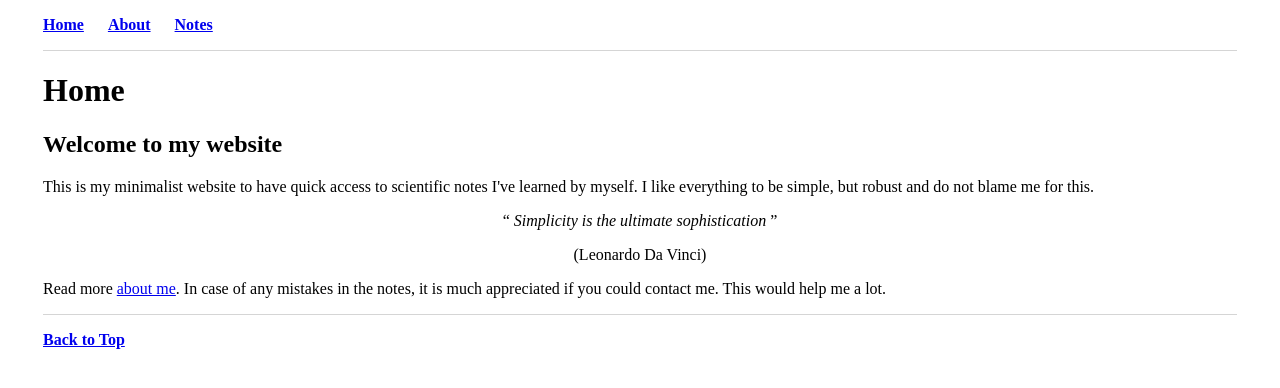
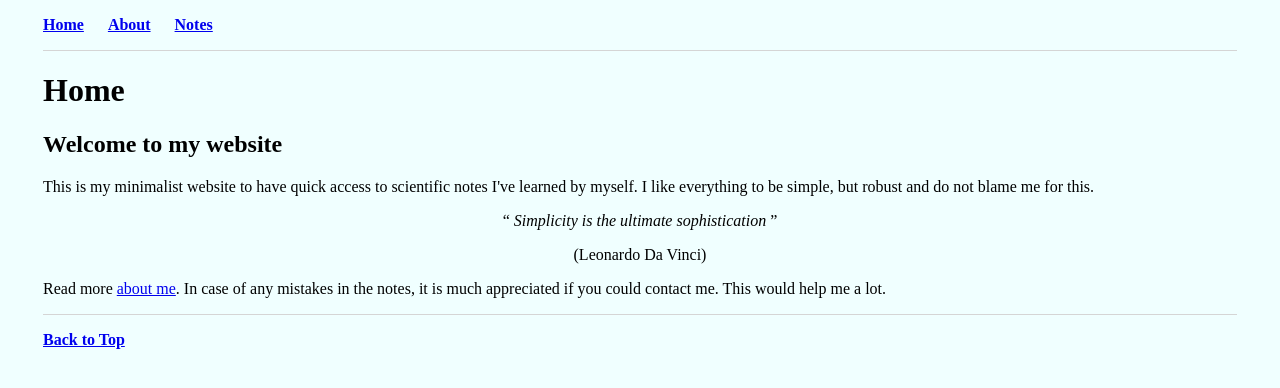
Before and after one commit to mrrezaie/mrrezaie.github.io, a Jekyll site: the page built from index.html, in a window 1280 px wide. Shown: the top 388 px of the page. Built offline with Jekyll 4.4.1, drawn with Linux system fonts in a browser that asks for light colours.

Commit message:
Update main.css

```diff
--- a/css/main.css
+++ b/css/main.css
@@ -1,5 +1,6 @@
 body {
-padding: 0px 35px 0px 35px;
+    background: #f0ffff;
+    padding: 0px 35px 0px 35px;
 }
 
 nav ul, footer ul {
```
